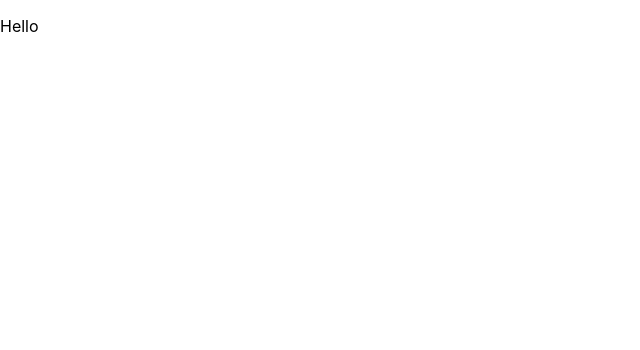
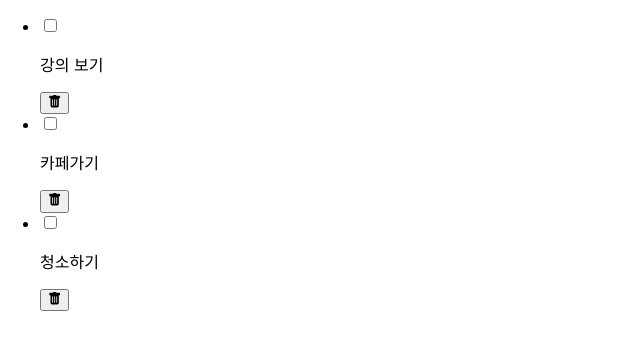
Before and after one commit to jjjjhjjjj/To-Do, a React (Create React App) app: page / in a window 1280 px wide. Shown: the top 350 px of the page, without its empty margins (0-640 px from the left). Built offline with nearby package versions, Linux system fonts and the light colour scheme.

Commit message:
Add TodoList Component

```diff
--- a/package.json
+++ b/package.json
@@ -8,6 +8,7 @@
     "@testing-library/user-event": "^13.2.1",
     "react": "^18.2.0",
     "react-dom": "^18.2.0",
+    "react-icons": "^4.7.1",
     "react-scripts": "5.0.1",
     "web-vitals": "^2.1.0"
   },
--- a/src/App.js
+++ b/src/App.js
@@ -1,9 +1,10 @@
 import "./App.css";
+import TodoList from "./components/TodoList/TodoList";
 
 function App() {
   return (
     <div className="App">
-      <p>Hello</p>
+      <TodoList />
     </div>
   );
 }
--- /dev/null
+++ b/src/components/Todo/Todo.jsx
@@ -0,0 +1,13 @@
+import { BsFillTrashFill } from "react-icons/bs";
+
+export default function Todo({ todo }) {
+  return (
+    <li>
+      <input type="checkbox" />
+      <p>{todo.text}</p>
+      <button type="button">
+        <BsFillTrashFill />
+      </button>
+    </li>
+  );
+}
--- /dev/null
+++ b/src/components/TodoList/TodoList.jsx
@@ -0,0 +1,17 @@
+import { useState } from "react";
+import Todo from "../Todo/Todo";
+
+export default function TodoList() {
+  const [todos, setTodos] = useState([
+    { id: 1, text: "강의 보기", status: "Completed" },
+    { id: 2, text: "카페가기", status: "Active" },
+    { id: 3, text: "청소하기", status: "Active" },
+  ]);
+  return (
+    <ul>
+      {todos.map((todo) => (
+        <Todo key={todo.id} todo={todo} />
+      ))}
+    </ul>
+  );
+}
```
Also changed, not shown: 1 other file (tests, documents, lock files or other folders).
